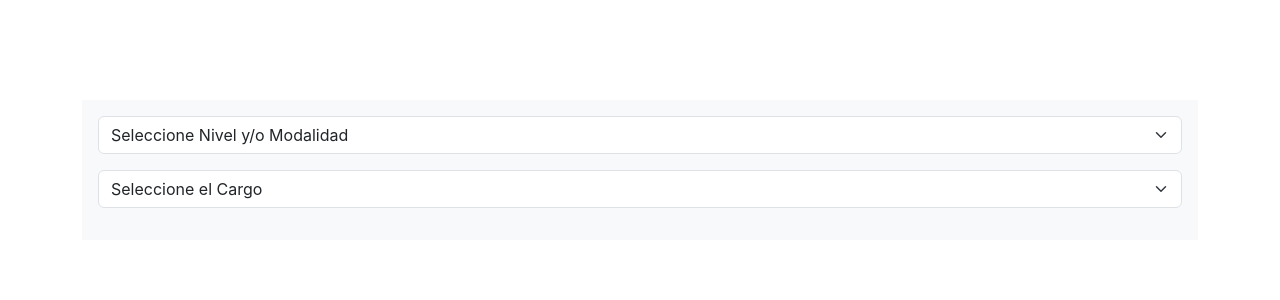
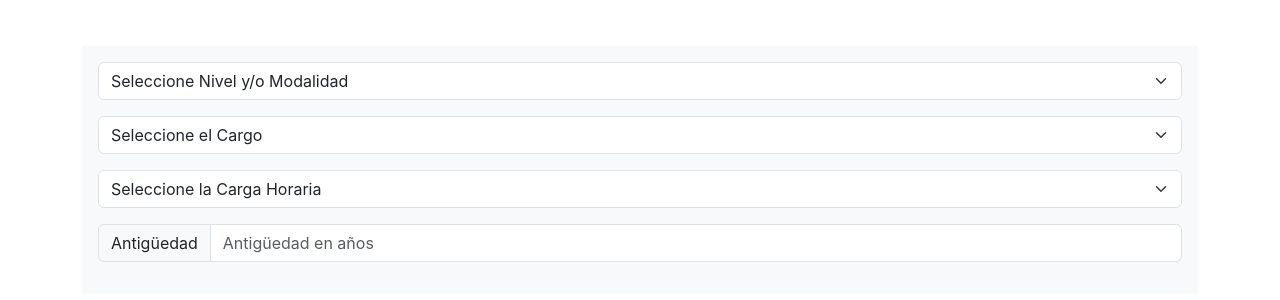
Before and after one commit to burgosha/teacher-salary-calculator-app, a React (Create React App) app: page / in a window 1280 px wide. Shown: the part 230-530 px from the top of the page. Built offline with nearby package versions, Linux system fonts and the light colour scheme.

Commit message:
Update App.js

```diff
--- a/src/App.js
+++ b/src/App.js
@@ -16,7 +16,7 @@ function App() {
             <option value="7">Psicología</option>
           </select>
           <select className="cargo form-select mb-3" aria-label="Default select example">
-            <option selected>Seleccione el Cargo</option>
+            <option selected disabled>Seleccione el Cargo</option>
             <option value="1">Inicial - Asesor Docente</option>
             <option value="2">Inicial - Bibliotecario</option>
             <option value="3">Inicial - Cargo Educación Física y Artística</option>
@@ -42,7 +42,16 @@ function App() {
             <option value="23">Inicial - X2 o Z3</option>
             <option value="24">Inicial - Profesor Ed. Física (Hs Cátedra)</option>
           </select>
-
+          <select className="nivel form-select mb-3" aria-label="Default select example">
+            <option selected>Seleccione la Carga Horaria</option>
+            <option value="1">Jornada Simple</option>
+            <option value="2">Jornada Extendida (6hs)</option>
+            <option value="3">Jornada Completa (8hs)</option>
+          </select>
+          <div className="input-group mb-3">
+            <span className="input-group-text" id="basic-addon1">Antigüedad</span>
+            <input type="number" className="form-control" placeholder="Antigüedad en años" aria-label="Antiguedad" aria-describedby="basic-addon1" min = {0} />
+          </div>
         </div>
       </div>
     </div>
```
